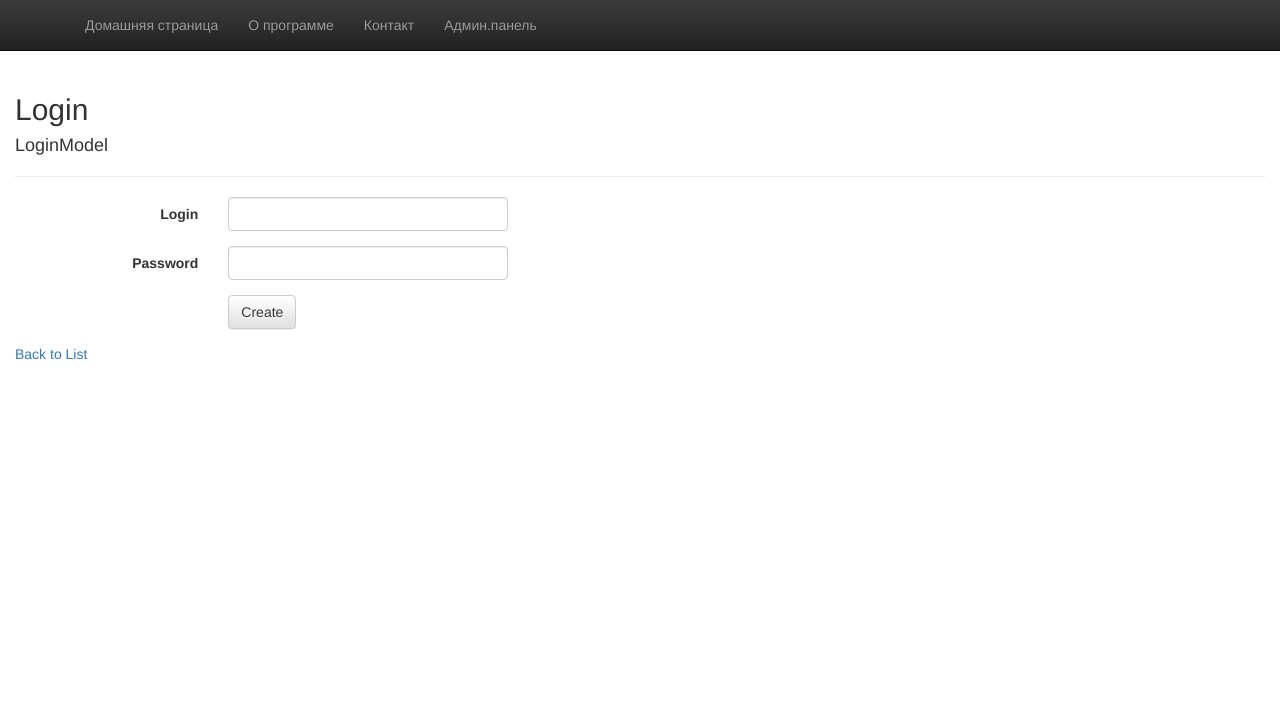
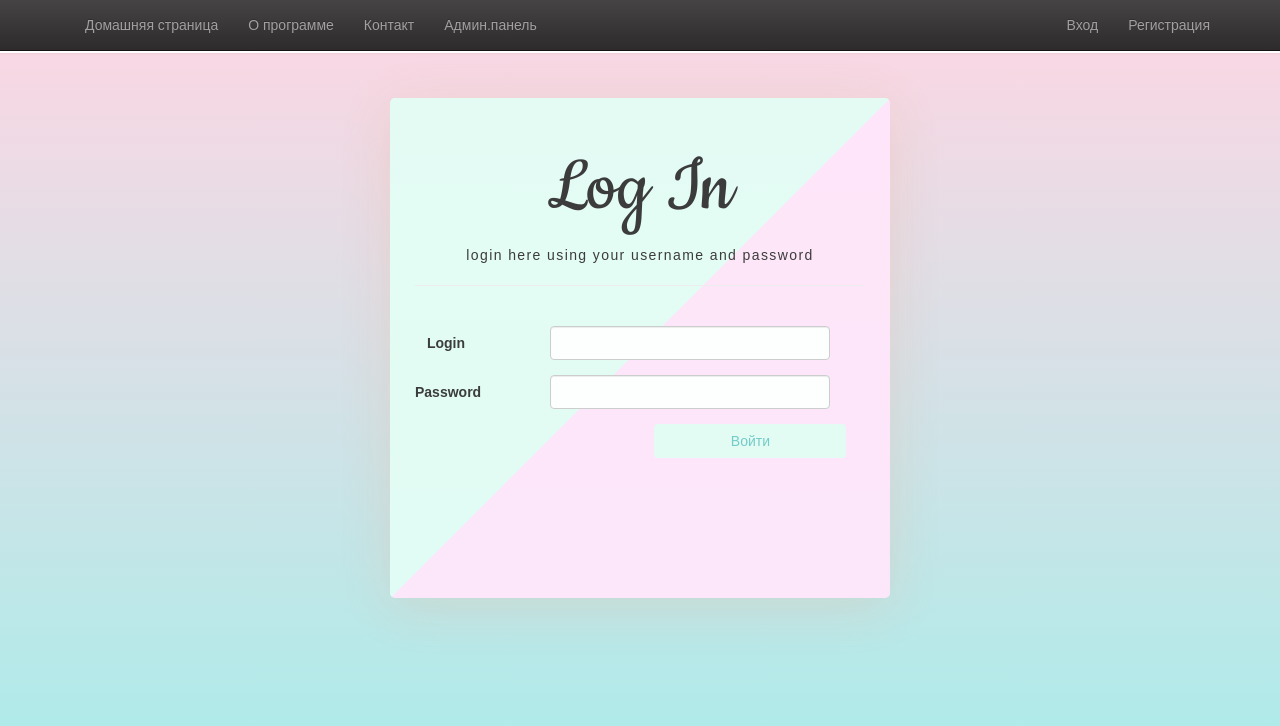
Before and after one commit to Liza-Kozlovskaya/ArtGallery, an ASP.NET MVC app: template Gallery1/Gallery1/Views/User/Login.cshtml in a window 1280 px wide; the page is wider, and only the part inside the window is pictured. Shown: the top 726 px of that part. Run offline with ASP.NET Core 8 and stand-ins for ASP.NET MVC 5, Linux system fonts and the light colour scheme; the template is opened without the code that fills it, so the values that code supplies are empty; the project's own start-up code is not run; a stand-in starts its controllers and pages; some libraries are stand-ins or nearby versions.

Commit message:
Add view login and registration

```diff
--- /dev/null
+++ b/Gallery1/Gallery1/Content/LoginSheet.css
@@ -0,0 +1,55 @@
+@import url(https://fonts.googleapis.com/css?family=Cookie|Raleway:300,700,400);
+
+body {
+    background-image: linear-gradient(-225deg, #E3FDF5 0%, #FFE6FA 100%);
+    background-image: linear-gradient(to top, #a8edea 0%, #fed6e3 100%);
+    background-attachment: fixed;
+    background-repeat: no-repeat;
+    font-family: 'Vibur', cursive;
+    font-family: 'Abel', sans-serif;
+    opacity: .95;
+}
+
+h1 {
+    font-size: 6em;
+    text-align: center;
+    font-family: 'Cookie', cursive;
+}
+
+p {
+    letter-spacing: 0.1em;
+    text-align: center;
+}
+
+img{
+    align-content:center;
+    width:20px;
+    height:20px;
+}
+
+form-group {
+    text-align: right;
+}
+
+form {
+    width: 500px;
+    min-height: 500px;
+    height: auto;
+    border-radius: 5px;
+    margin: 2% auto;
+    box-shadow: 0 9px 50px hsla(20, 67%, 75%, 0.31);
+    padding: 2%;
+    background-image: linear-gradient(-225deg, #E3FDF5 50%, #FFE6FA 50%);
+}
+
+input{
+    margin-left: 15%;
+}
+
+.submits {
+    width: 40%;
+    float: right;
+    margin-right: 7%;
+    color: #6fcac6;
+    background: #E3FDF5;
+}
--- a/Gallery1/Gallery1/Content/StyleSlyder.css
+++ b/Gallery1/Gallery1/Content/StyleSlyder.css
@@ -2,6 +2,9 @@
 /* Mogo slider */
 .slider {
     position: relative;
+}
+a{
+    margin: 5px;
 }
 
     .slider:after {
--- a/Gallery1/Gallery1/Controllers/UserController.cs
+++ b/Gallery1/Gallery1/Controllers/UserController.cs
@@ -73,7 +73,7 @@ namespace Gallery1.Controllers
                     if (user != null)
                     {
                         FormsAuthentication.SetAuthCookie(model.Login, true);
-                        return RedirectToAction("Index", "Home");
+                        return RedirectToAction("Login", "User");
                     }
                 }
                 else
--- a/Gallery1/Gallery1/Views/Admin/ListArts.cshtml
+++ b/Gallery1/Gallery1/Views/Admin/ListArts.cshtml
@@ -6,9 +6,9 @@
 
 <h2>ListArts</h2>
 
-@*<p>
+<p>
     @Html.ActionLink("Create New", "Create", null, new { @class = "btn btn-danger"})
-</p>*@
+</p>
 <table class="table table-striped table-condensed table-bordered">
     <tr>
         <th class="text-center">
--- a/Gallery1/Gallery1/Views/Home/Index.cshtml
+++ b/Gallery1/Gallery1/Views/Home/Index.cshtml
@@ -20,7 +20,8 @@
                                     </h3>
                                     <span class="verticle-bar"></span>
                                     <div class="btn-action">
-                                        <a href="#" class="btn btn-primary">Learn More</a>
+                                        <a href="~/User/Login" class="btn btn-primary">Logout</a>
+                                        <a href="~/User/Register" class="btn btn-primary">Register</a>
                                     </div>
                                 </div>
                             </div>
--- a/Gallery1/Gallery1/Views/Shared/_Layout.cshtml
+++ b/Gallery1/Gallery1/Views/Shared/_Layout.cshtml
@@ -21,11 +21,15 @@
                 </button>
             </div>
             <div class="navbar-collapse collapse">
-                <ul class="nav navbar-nav">
+                <ul class="nav navbar-nav navbar-left">
                     <li>@Html.ActionLink("Домашняя страница", "Index", "Home")</li>
                     <li>@Html.ActionLink("О программе", "About", "Home")</li>
                     <li>@Html.ActionLink("Контакт", "Contact", "Home")</li>
                     <li>@Html.ActionLink("Админ.панель", "ListArts", "Admin")</li>
+                </ul>
+                <ul class="nav navbar-nav navbar-right">
+                    <li>@Html.ActionLink("Вход", "Login", "User")</li>
+                    <li>@Html.ActionLink("Регистрация", "Register", "User")</li>
                 </ul>
             </div>
         </div>
--- a/Gallery1/Gallery1/Views/User/Login.cshtml
+++ b/Gallery1/Gallery1/Views/User/Login.cshtml
@@ -1,10 +1,8 @@
 @model Gallery1.Models.LoginModel
-
+<link href="~/Content/LoginSheet.css" rel="stylesheet" />
 @{
     ViewBag.Title = "Login";
 }
-
-<h2>Login</h2>
 
 
 @using (Html.BeginForm())
@@ -12,8 +10,10 @@
         @Html.AntiForgeryToken()
 
 <div class="form-horizontal">
-        <h4>LoginModel</h4>
+    <h1>Log In</h1>
+    <p>login here using your username and password</p>
     <hr />
+    <br />
     @Html.ValidationSummary(true, "", new { @class = "text-danger" })
     <div class="form-group">
         @Html.LabelFor(model => model.Login, htmlAttributes: new { @class = "control-label col-md-2" })
@@ -32,17 +32,7 @@
     </div>
 
     <div class="form-group">
-            <div class="col-md-offset-2 col-md-10">
-                <input type="submit" value="Create" class="btn btn-default" />
-            </div>
+        <input type="submit" value="Войти" class="btn submits sign-up" />
     </div>
 </div>
 }
-
-<div>
-    @Html.ActionLink("Back to List", "Index")
-</div>
-
-@section Scripts {
-    @Scripts.Render("~/bundles/jqueryval")
-}
```
Also changed, not shown: Gallery1/Gallery1/Controllers/AdminController.cs (+23 -0 lines), Gallery1/Gallery1/Models/AuthorizationUser.cs (+14 -0 lines), Gallery1/Gallery1/Views/Admin/Create.cshtml (added, +56 -0 lines), Gallery1/Gallery1/Views/Admin/EditArts.cshtml (+108 -1 lines), Gallery1/Gallery1/Views/User/Register.cshtml (+12 -15 lines), Gallery1/Gallery1/Gallery1.csproj, Gallery1/Gallery1/image/2.png (added), Gallery1/Gallery1/image/3.png (added), 5 other files. Lines whose indentation alone changed are shown as unchanged.
